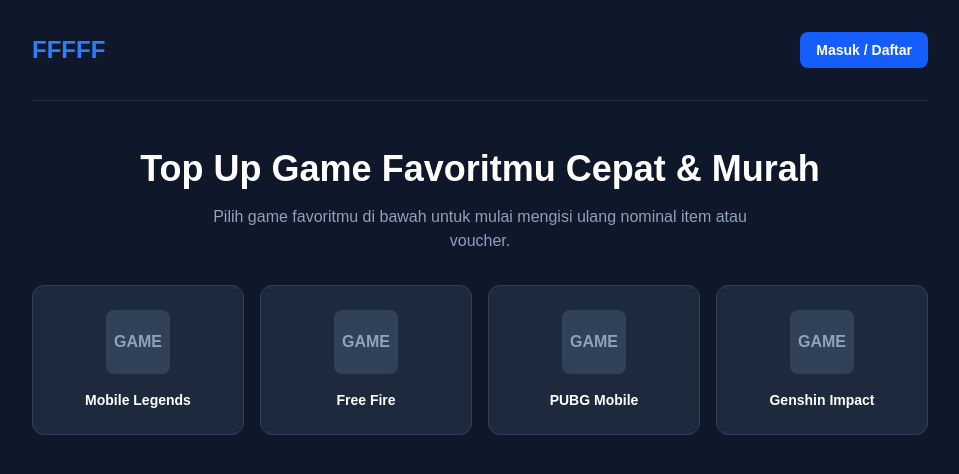
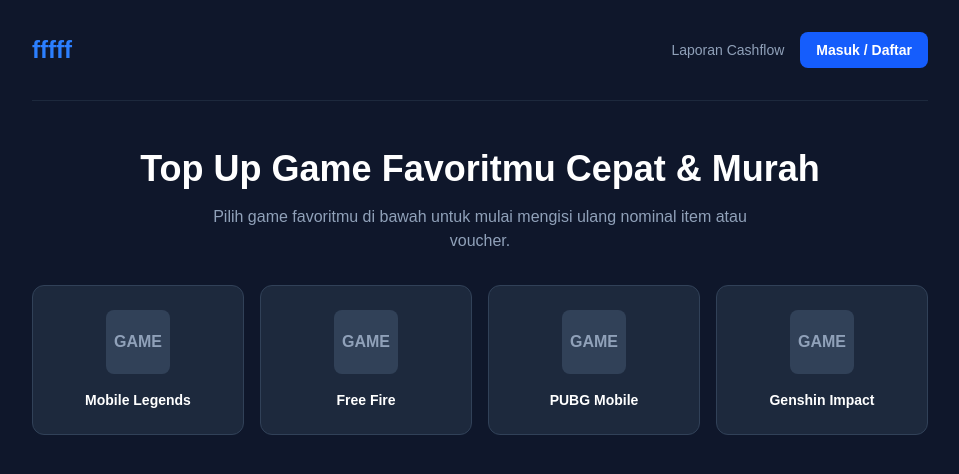
Before and after one commit to Randa00ooop/meddel-topup, a Next.js app: page / in a window 1280 px wide. Shown: the top 474 px of the page, without its empty margins (160-1119 px from the left). Built offline with nearby package versions, Linux system fonts and the light colour scheme.

Commit message:
Tambah tombol navigasi cashflow

```diff
--- a/app/page.tsx
+++ b/app/page.tsx
@@ -12,10 +12,15 @@
     <main className="min-h-screen bg-slate-900 text-white p-8">
       {/* Header */}
       <header className="max-w-4xl mx-auto flex justify-between items-center pb-8 border-b border-slate-800">
-        <h1 className="text-2xl font-bold text-blue-500">FFFFF</h1>
-        <button className="bg-blue-600 hover:bg-blue-700 px-4 py-2 rounded-lg text-sm font-semibold transition">
-          Masuk / Daftar
-        </button>
+        <h1 className="text-2xl font-bold text-blue-500">fffff</h1>
+        <div className="flex gap-4 items-center">
+          <Link href="/cashflow" className="text-sm text-slate-400 hover:text-white transition">
+            Laporan Cashflow
+          </Link>
+          <button className="bg-blue-600 hover:bg-blue-700 px-4 py-2 rounded-lg text-sm font-semibold transition">
+            Masuk / Daftar
+          </button>
+        </div>
       </header>
 
       {/* Hero Section */}
```
